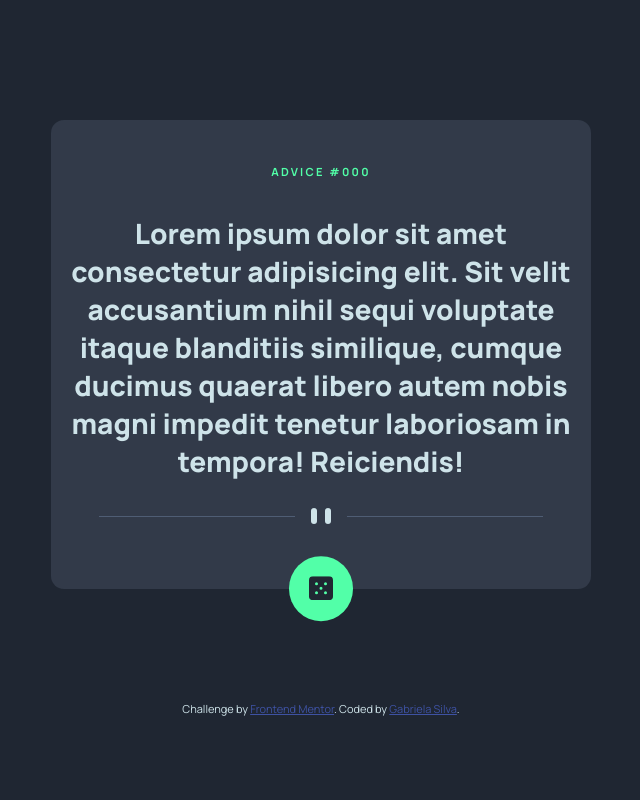
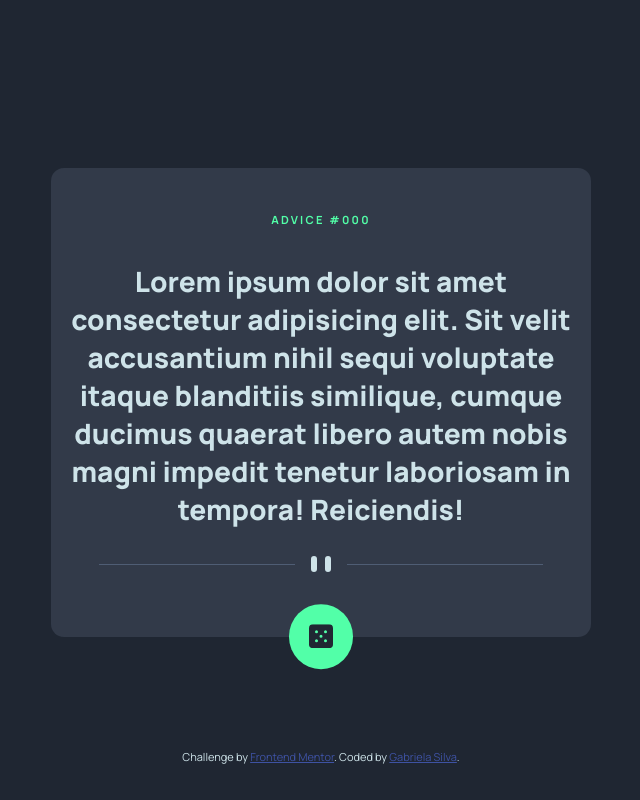
Before and after one commit to GabJen/advice-generator, a plain HTML site: page index.html in a window 1280 px wide. Shown: the whole page, without its empty margins (319-959 px from the left). Drawn offline with Linux system fonts and the light colour scheme; no server answers.

Commit message:
Remove grid layout settings

```diff
--- a/style.css
+++ b/style.css
@@ -22,9 +22,6 @@ body {
     color: var(--light-cyan);
     background-color: var(--dark-blue);
     font-size: 28px;
-    display: flex;
-    flex-direction: column;
-    justify-content: space-between;
 }
 
 .card {
@@ -85,6 +82,7 @@ body {
     .card {
         max-width: 540px;
         border-radius: 13px;
+        margin-top: 6em;
     }
 
     .divider {
```
